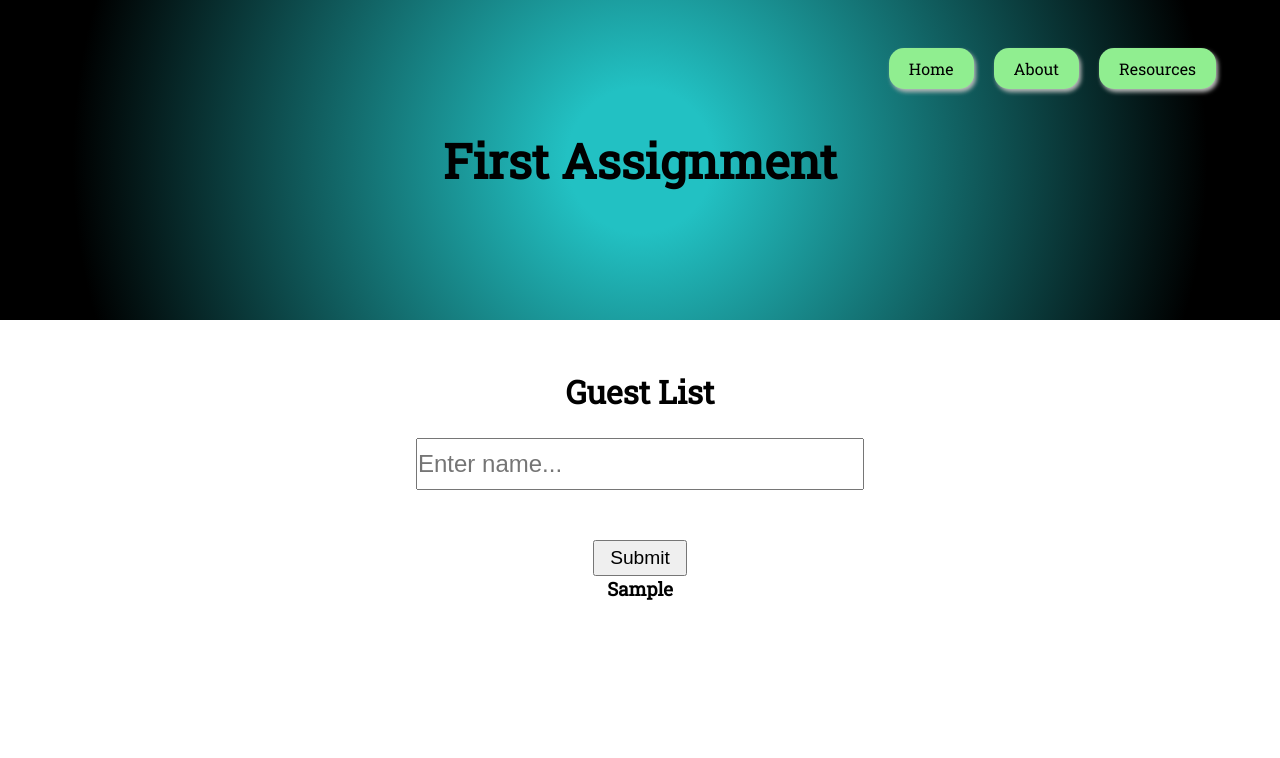
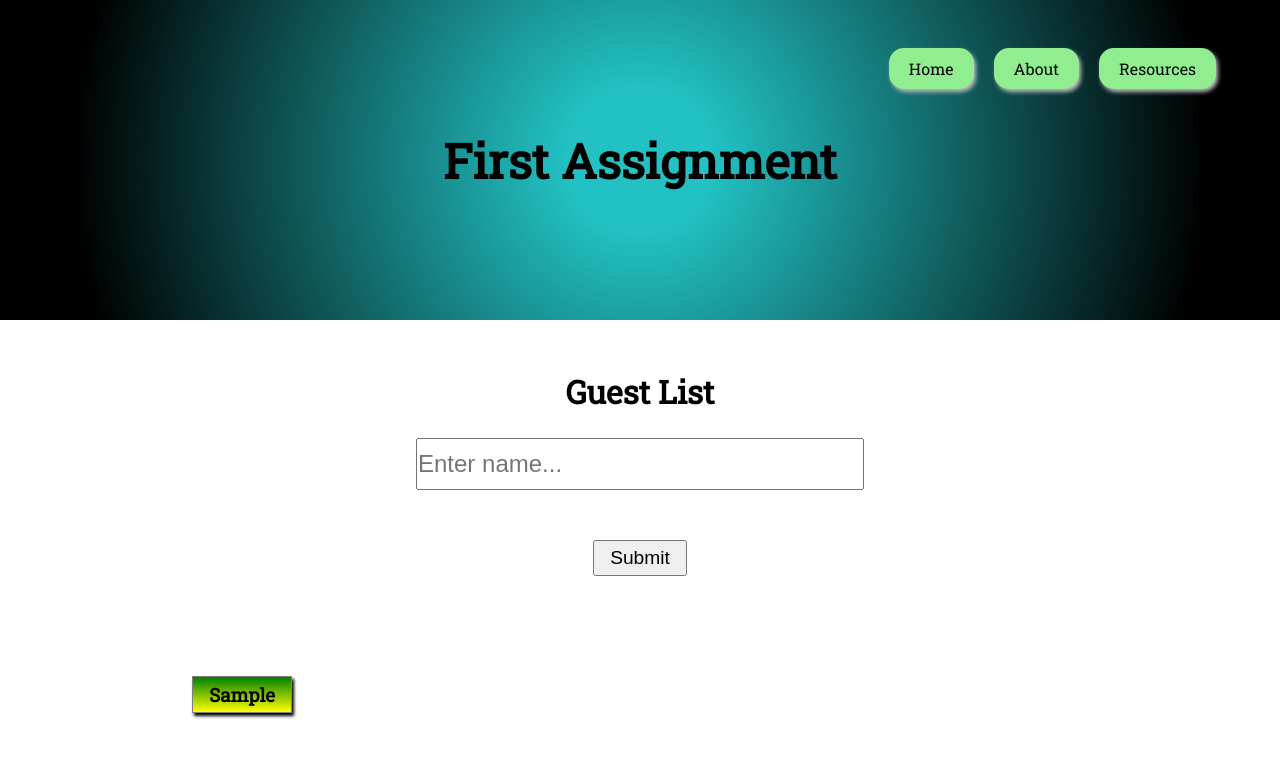
Before and after one commit to andrewrey/reactCompleteGuideAssignment1, a React (Create React App) app: page / in a window 1280 px wide. Both pictures are taken after typing "Sample" into the empty fields and a click on the button "Submit". Shown: the top 758 px of the page. Built offline with nearby package versions, Linux system fonts and the light colour scheme.

Commit message:
added flex to guest list

```diff
--- a/src/MainContent/MainContent.scss
+++ b/src/MainContent/MainContent.scss
@@ -24,5 +24,22 @@ main {
     display: flex;
     flex-direction: column;
     align-items: center;
+    margin-bottom: 100px;
+  }
+
+  .guest-list {
+    display: flex;
+    flex-wrap: wrap;
+  }
+  .guestCard {
+    width: 100px;
+    padding: 5px 0;
+    border: 1px solid grey;
+    box-shadow: 2px 3px 3px black;
+    margin-bottom: 25px;
+    background: linear-gradient(to top, yellow, green);
+    &:not(:last-child) {
+      margin-right: 10px;
+    }
   }
 }
```
